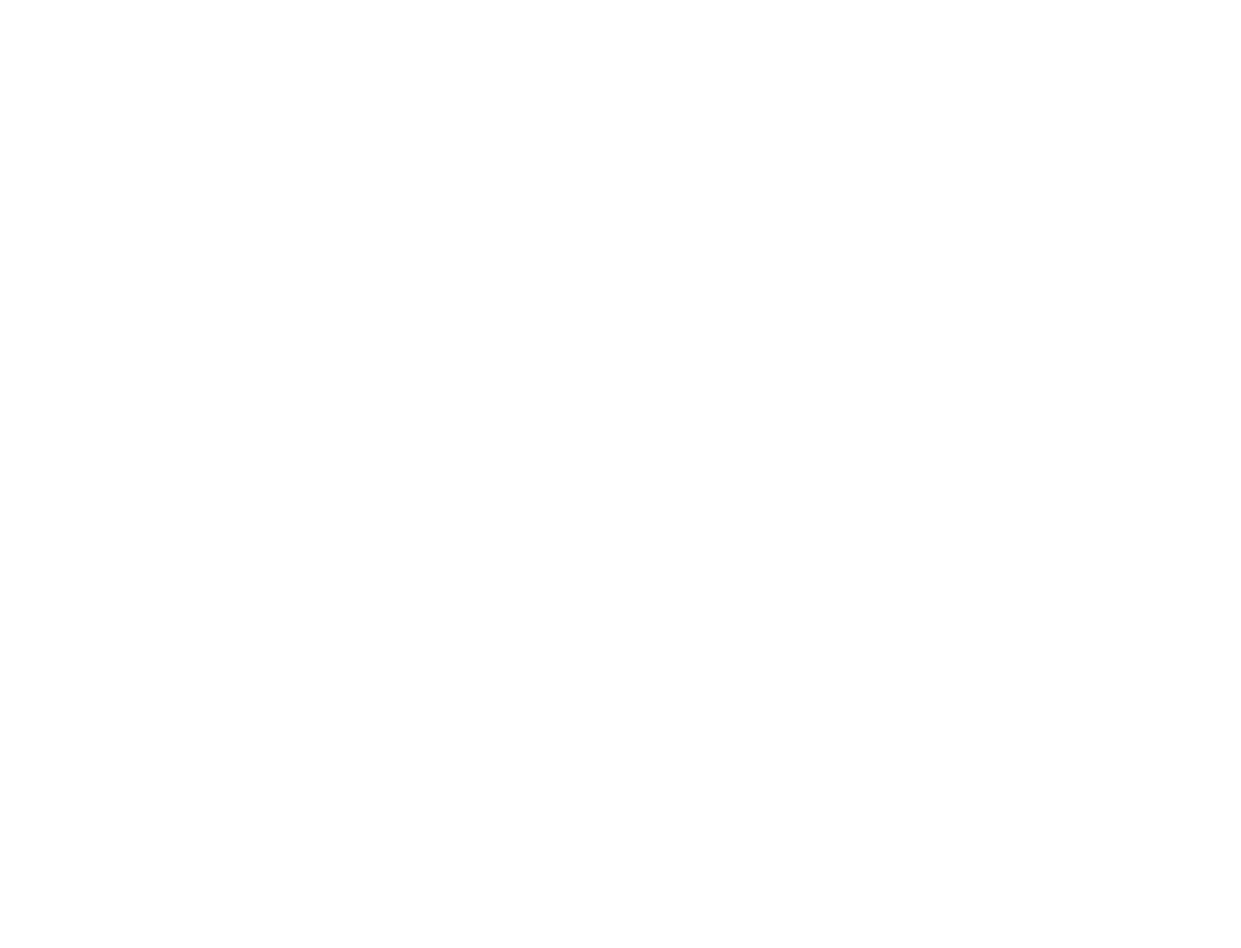
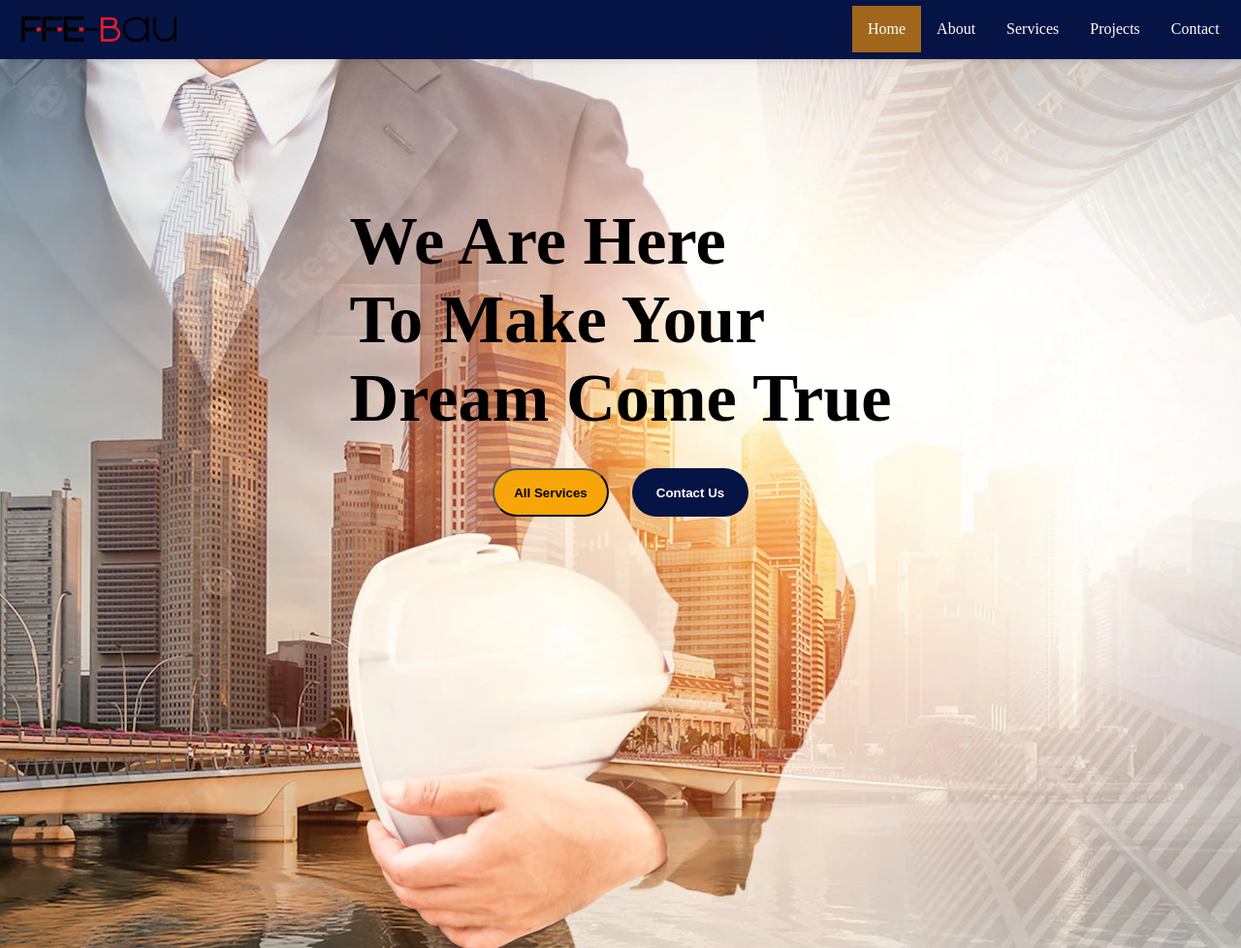
Before and after one commit to leartbllacaku/FFE, a plain HTML site: page index.html in a window 1280 px wide. Shown: the whole page at 97% size. Before the commit the page ends 800 px from the top, so only its background shows below. Drawn offline with nearby package versions, Linux system fonts and the light colour scheme.

Commit message:
Created nav,footer and added hero-section.

```diff
--- a/Components/navbar.css
+++ b/Components/navbar.css
@@ -0,0 +1,111 @@
+*{
+    padding: 0;
+    margin: 0;
+}
+
+body{
+    min-height: 100vh;
+}
+
+nav{
+    width: 100%;
+    padding: 0.5%;
+    background: rgb(5, 20, 68);
+    box-shadow: 3px 3px 5px rgba(0, 0, 0, 0.1);
+    position: fixed;
+    top: 0;
+}
+
+nav ul{
+    width: 100%;
+    list-style: none;
+    display: flex;
+    justify-content: center;
+    align-items: center;
+}
+
+nav li{
+    height: 3rem;
+}
+
+nav a{
+    height: 100%;
+    padding: 0 1rem;
+    text-decoration: none;
+    display: flex;
+    align-items: center;
+    color: white;
+    transition: 0.5s ease-out;
+}
+
+nav a:hover{
+    background: orange;
+
+}
+
+nav li:first-child{
+    margin-right: auto;
+}
+.logo{
+    width: 10rem;
+}
+
+.logo:hover{
+    background: transparent;
+}
+
+.logo-image{
+    width: 10rem;
+}
+
+.sidebar{
+    position: fixed;
+    top: 0;
+    right: 0;
+    height: 100vh;
+    width: 15rem;
+    z-index: 999;
+    background: rgb(2, 2, 39);
+    backdrop-filter: blur(10px);
+    box-shadow: -10px 0 10px rgba(0, 0, 0, 0.1);
+    display: none;
+    flex-direction: column;
+    align-items: flex-start;
+    justify-content: flex-start;
+}
+
+.menu-button{
+    display: none;
+}
+
+.menu-icon{
+    fill: #fff ;
+}
+
+.sidebar li{
+    width: 100%;
+}
+
+.sidebar a{
+    width: 100%;
+}
+
+.active{
+    background: #a0671c;
+}
+
+
+@media(max-width: 800px){
+    .hideOnMobile{
+        display: none;
+    }
+    .menu-button{
+        display: block;
+    }
+}
+
+@media(max-width:400px){
+    .sidebar{
+        width: 100%;
+    }
+}
--- a/Components/navbar.html
+++ b/Components/navbar.html
@@ -4,8 +4,38 @@
     <meta charset="UTF-8">
     <meta name="viewport" content="width=device-width, initial-scale=1.0">
     <title>Document</title>
+
+    <link rel="stylesheet" href="/Components/navbar.css">
 </head>
 <body>
-
+    <nav id="header">
+        <ul class="sidebar">
+            <li onclick=hideSidebar()><a href="#"><svg class="menu-icon" xmlns="http://www.w3.org/2000/svg" height="30" viewBox="0 -960 960 960" width="30"><path d="m256-200-56-56 224-224-224-224 56-56 224 224 224-224 56 56-224 224 224 224-56 56-224-224-224 224Z"/></svg></a></li>
+            <li><a href="../index.html">Home</a></li>
+            <li><a href="../about.html">About</a></li>
+            <li><a href="../services.html">Services</a></li>
+            <li><a href="../projects.html">Projects</a></li>
+            <li><a href="../contact.html">Contact</a></li>
+        </ul>
+        <ul>
+            <li><a class="logo" href="../index.html"><img class="logo-image" src="/resources/images/Logo.png" alt="Our Logo"></a></li>
+            <li class="hideOnMobile"><a class="menu-item" id="home" href="../index.html">Home</a></li>
+            <li class="hideOnMobile"><a class="menu-item" id="about" href="../about.html">About</a></li>
+            <li class="hideOnMobile"><a class="menu-item" id="services" href="../services.html">Services</a></li>
+            <li class="hideOnMobile"><a class="menu-item" id="projects" href="../projects.html">Projects</a></li>
+            <li class="hideOnMobile"><a class="menu-item" id="contact" href="../contact.html">Contact</a></li>
+            <li class="menu-button" onclick= showSidebar()><a href="#"><svg class="menu-icon" xmlns="http://www.w3.org/2000/svg" height="30" viewBox="0 -960 960 960" width="30"><path d="M120-240v-80h720v80H120Zm0-200v-80h720v80H120Zm0-200v-80h720v80H120Z"/></svg></a></li>
+        </ul>
+    </nav>
+    <script>
+        function showSidebar(){
+            const sidebar = document.querySelector('.sidebar')
+            sidebar.style.display='flex'
+        }
+        function hideSidebar(){
+            const sidebar = document.querySelector('.sidebar')
+            sidebar.style.display='none'
+        }
+    </script>
 </body>
 </html>
--- /dev/null
+++ b/Resources/css/index.css
@@ -0,0 +1,77 @@
+*{
+    padding: 0;
+    margin: 0;
+    box-sizing: border-box;
+}
+p{
+    margin: 0;
+    padding: 0;
+}
+
+a{
+    text-decoration: none;
+}
+
+body{
+    width: 100%;
+}
+
+main{
+    padding-top: 10rem;
+    margin-top: 3rem;
+    width: 100%;
+    min-height: 930px;
+    background-image: url(/Resources/images/Background1.webp);
+    object-fit:cover;
+    background-size: cover;
+    background-position: center;
+    background-repeat: no-repeat;
+}
+
+.hero-section{
+    width: 100%;
+    display: flex;
+    flex-direction: column;
+    align-items: center;
+    justify-content: center;
+    gap: 2rem;
+}
+
+.hero-section-title{
+    font-size: 2.2rem;
+    font-weight: 700;
+}
+
+.hero-section-buttons{
+    display: flex;
+    justify-content: center;
+    align-items: center;
+    gap: 1.5rem;
+}
+
+.service-button{
+    min-width: 120px;
+    min-height: 50px;
+    border-radius: 118px;
+    background: rgb(248, 165, 9);
+}
+
+.service-button-text{
+    color: black;
+    font-size: 1em;
+    font-weight: 700;
+}
+
+.contact-button{
+    min-width: 120px;
+    min-height: 50px;
+    border-radius: 118px;
+    background: rgb(5, 20, 68);
+    border: none;
+}
+
+.contact-button-text{
+    color: rgb(255, 255, 255);
+    font-size: 1em;
+    font-weight: 700;
+}
--- a/index.html
+++ b/index.html
@@ -3,9 +3,58 @@
 <head>
     <meta charset="UTF-8">
     <meta name="viewport" content="width=device-width, initial-scale=1.0">
-    <title>Document</title>
+    <title>FFE-BAU</title>
+    <link rel="stylesheet" href="Resources/css/index.css">
+
+    <script src="https://code.jquery.com/jquery-3.6.0.min.js"></script>
+    <script>
+        $(function () {
+            $('#navbar').load('components/navbar.html', function() {
+                $('#home').addClass('active');
+            });
+            $('#footer').load('components/footer.html');
+        });
+    </script>
 </head>
 <body>
+    <div id="navbar"></div>
 
+    <main>
+        <div class="hero-section">
+            <div class="hero-section-title">
+                <h1>We Are Here</h1>
+                <h1>To Make Your</h1>
+                <h1>Dream Come True</h1>
+            </div>
+            <div class="hero-section-buttons">
+                <button class="service-button">
+                    <a class="service-button-text" href="#">All Services</a>
+                </button>
+                <button class="contact-button">
+                    <a class="contact-button-text" href="#">Contact Us</a>
+                </button>
+            </div>
+        </div>
+
+        <div class="service-section">
+
+        </div>
+
+        <div class="about-section">
+
+        </div>
+
+        <div class="number-section">
+
+        </div>
+
+        <div class="project-section">
+
+        </div>
+
+        <div class="feedback-section">
+
+        </div>
+    </main>
 </body>
 </html>
```
Also changed, not shown: Resources/images/Background1.webp (added), Resources/images/Close-icon.svg (added), Resources/images/Logo.png (added), Resources/images/Menu-icon.svg (added).
